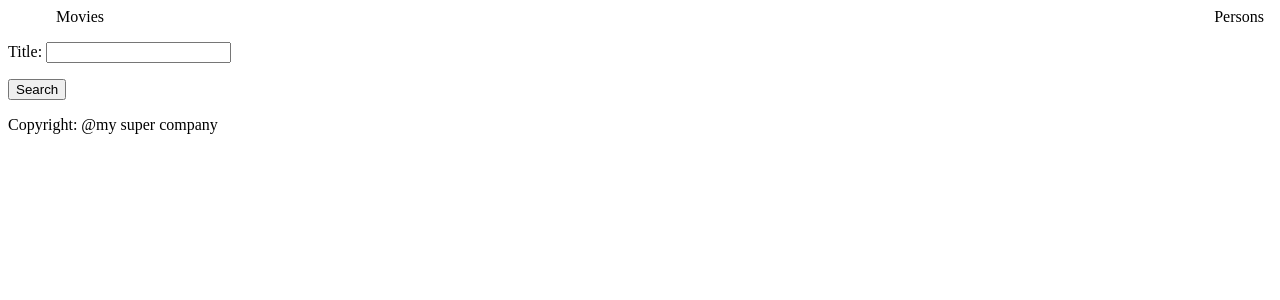
After one commit to matthcol/django202309, a Django app: page /movie/search in a window 1280 px wide. The commit adds this page. Shown: the top 300 px of the page. Run offline with Django 4.2, Linux system fonts and the light colour scheme.

Commit message:
add search form

```diff
--- /dev/null
+++ b/movieapp/forms.py
@@ -0,0 +1,7 @@
+from django import forms
+
+class MovieSearchForm(forms.Form):
+    title = forms.CharField(
+        label="Title",
+        min_length=1,
+        max_length=250)
--- a/movieapp/templates/movies/layout.html
+++ b/movieapp/templates/movies/layout.html
@@ -1,6 +1,8 @@
+{% load static %}
 <html>
     <head>
         <title>{% block title %}{% endblock %}</title>
+        <link href="{% static "/movies/css/main.css" %}" rel="stylesheet" type="text/css">
     </head>
     <body>
         <header><nav>
--- /dev/null
+++ b/movieapp/templates/movies/movie_search_form.html
@@ -0,0 +1,13 @@
+{% extends "movies/layout.html" %}
+
+{% block title %}Movie Search{% endblock %}
+
+{% block content %}
+
+<form method="post">
+    {% csrf_token %}
+    {{ form.as_p }}
+    <input type="submit" value="Search">
+</form>
+
+{% endblock %}
--- a/movieapp/urls.py
+++ b/movieapp/urls.py
@@ -6,4 +6,7 @@ from . import views
 urlpatterns = [
     path('', views.movie_list, name='movie_list'),
     path('<int:id>', views.movie_detail, name='movie_detail'),
+    path('search', views.movie_search, name='movie_search'),
+    path('demo1', views.demo_http_response, name='demo1'),
+    path('demo2', views.demo_bad_request, name='demo2'),
 ]
--- a/movieapp/views.py
+++ b/movieapp/views.py
@@ -1,5 +1,7 @@
-from django.shortcuts import render
+from django.shortcuts import render, get_object_or_404, redirect
 from .models import Movie
+from .forms import MovieSearchForm
+from django.http import Http404, HttpResponse, HttpResponseBadRequest
 
 # Create your views here.
 def movie_list(request):
@@ -7,5 +9,30 @@ def movie_list(request):
     return render(request, 'movies/movie_list.html', {'movies': movies, 'list_title': 'Movie collection'})
 
 def movie_detail(request, id):
-    movie = Movie.objects.get(pk=id)
+    # try:
+    #     movie = Movie.objects.get(pk=id)
+    #     return render(request, 'movies/movie_detail.html', {'movie': movie})
+    # except Movie.DoesNotExist:
+    #     raise Http404(f"No movie with id {id}")
+    movie = get_object_or_404(Movie, pk=id)
     return render(request, 'movies/movie_detail.html', {'movie': movie})
+
+def movie_search(request):
+    if request.method == 'GET':
+        # return form as html
+        form = MovieSearchForm()
+    elif request.method == 'POST':
+        # handle form
+        form = MovieSearchForm(request.POST)
+        if form.is_valid():
+            title = form.title
+            return redirect("movie_by_title", title=title)
+    return render(request, 'movies/movie_search_form.html', {'form': form})
+
+# https://docs.djangoproject.com/fr/4.2/ref/request-response/
+
+def demo_http_response(request):
+    return HttpResponse("My custom response")
+
+def demo_bad_request(request):
+    return HttpResponseBadRequest("My custom response")
```
Also changed, not shown: movieapp/templates/movies/movie_detail.html (+7 -1 lines).
